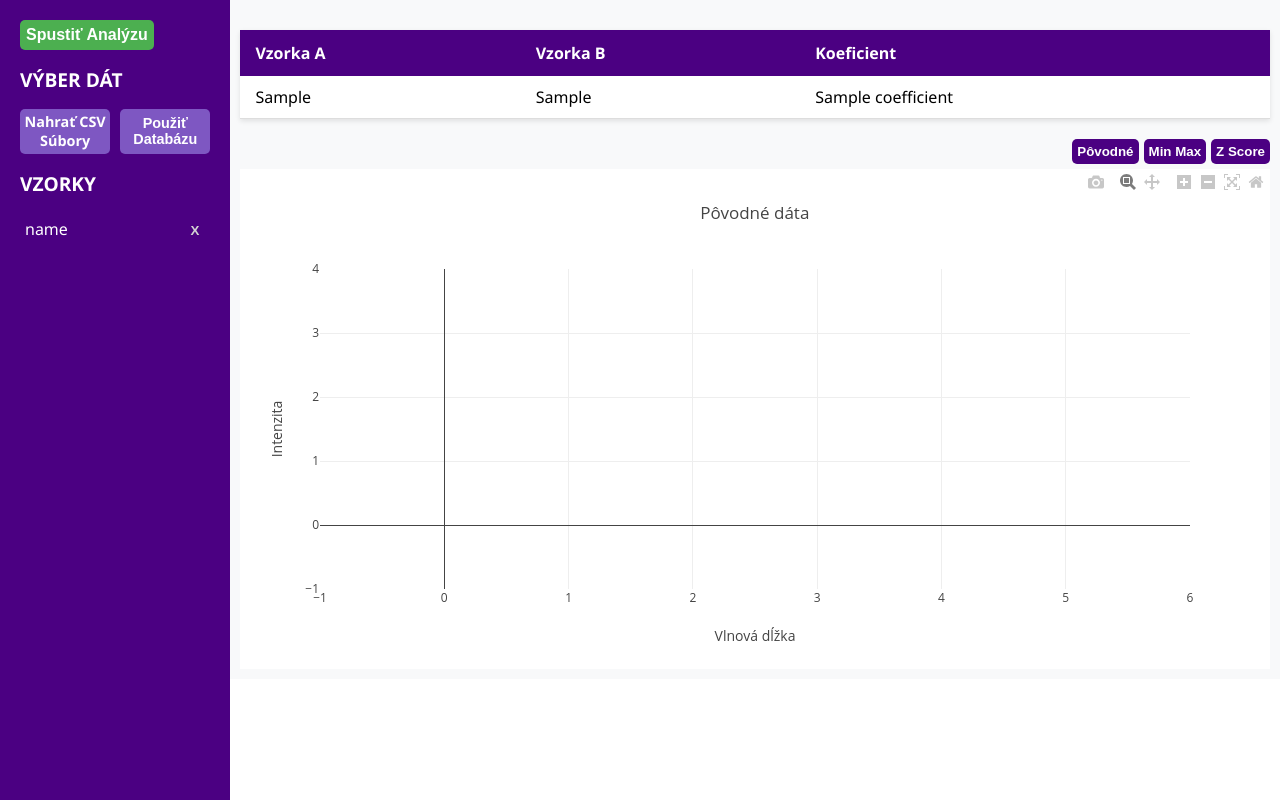
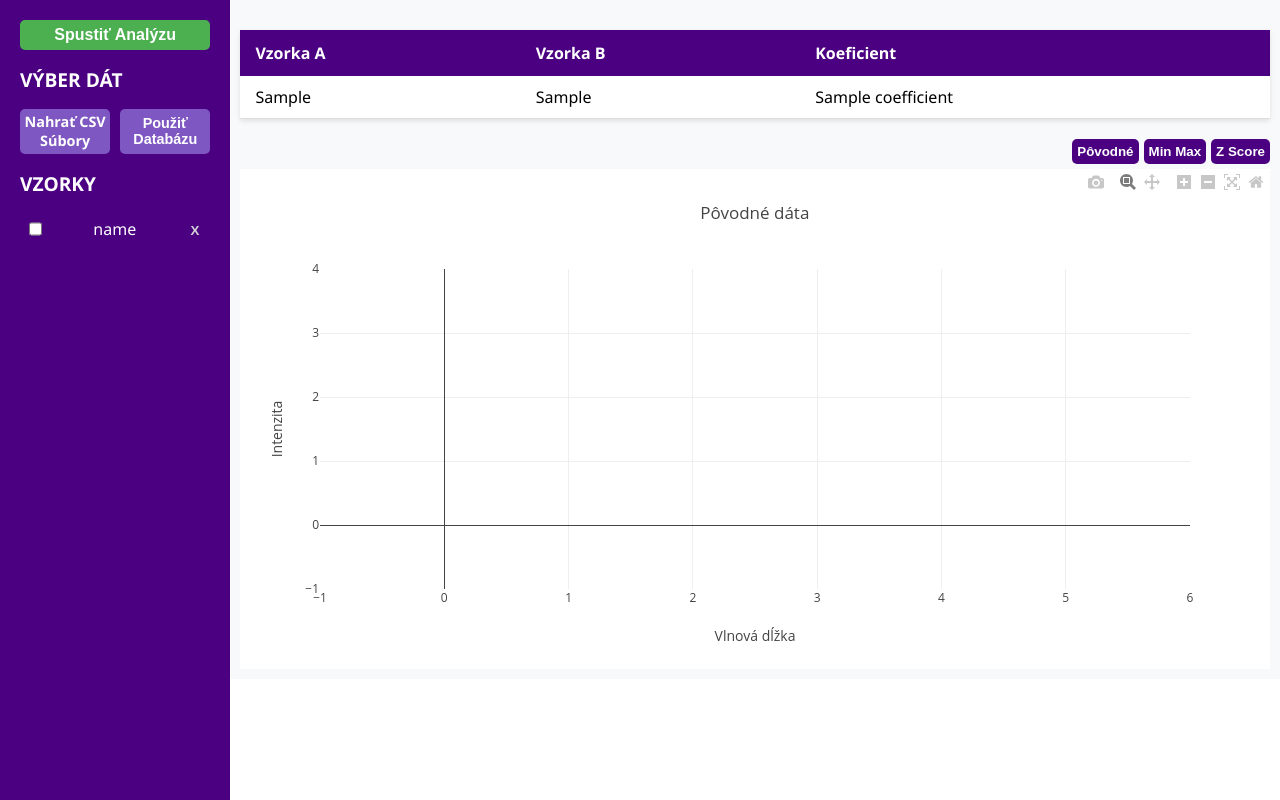
Before and after one commit to juraj-n/BC, a Flask app: template app/templates/index.html in a window 1280 px wide. Run offline with Flask 3, Linux system fonts and the light colour scheme; the template is opened without the code that fills it: most values are stand-ins (such as "Sample title", 1, 10 or a date in 2020); some libraries are stand-ins or nearby versions.

Commit message:
Checkbox forms for analysis

```diff
--- a/app/static/css/style.css
+++ b/app/static/css/style.css
@@ -46,6 +46,7 @@ body {
 
 /* Sidebar Components */
 .side-analyse-btn {
+    width: 100%;
     height: 30px;
     color: white;
     background-color: var(--lime-green);
@@ -53,6 +54,12 @@ body {
     font-weight: bold;
     border-radius: 5px;
     border: none;
+    cursor: pointer;
+}
+
+.side-analyse-btn:hover,
+.side-analyse-btn:active {
+    opacity: 0.95;
 }
 
 .side-btn-group {
@@ -111,6 +118,10 @@ body {
     justify-content: space-between;
     padding: 5px;
     border-radius: 5px;
+}
+
+.spectra-checkbox {
+    color: green;
 }
 
 .spectra-del-btn {
--- a/app/templates/index.html
+++ b/app/templates/index.html
@@ -16,7 +16,7 @@
     <div class="app-container">
 
         <aside class="sidebar">
-            <form action="{{ url_for('main.compare_samples') }}" method="POST">
+            <form id="compare-form" action="{{ url_for('main.compare_samples') }}" method="POST">
                 <button type="submit" class="side-analyse-btn"> Spustiť Analýzu </button>
             </form>
 
@@ -39,6 +39,8 @@
                 <div class="spectra-list">
                     {% for file_name in spectra_data.keys() %}
                     <div class="spectra-list-item">
+                        <input type="checkbox" name="selected" value="{{ file_name }}" form="compare-form"
+                            class="spectra-checkbox">
                         <span>
                             {{ file_name }}
                         </span>
```
Also changed, not shown: app/routes.py (+7 -11 lines).
